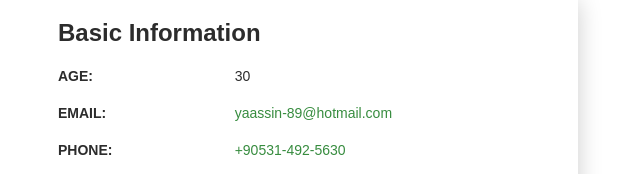
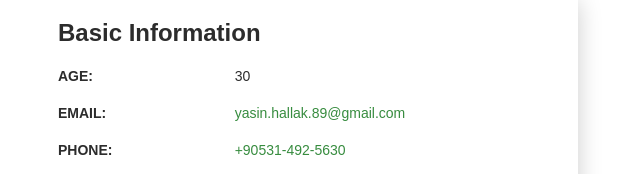
Before and after one commit to yasinhallak/MyResume, a plain HTML site: page index.html in a window 1280 px wide. Shown: the part 624-798 px from the top of the page, 617-1257 px from the left. Drawn offline with Linux system fonts and the light colour scheme.

Commit message:
change email from hotmail to gmail

```diff
--- a/index.html
+++ b/index.html
@@ -155,7 +155,7 @@
                   </div>
                   <div class="row mt-3">
                     <div class="col-sm-4"><strong class="text-uppercase">Email:</strong></div>
-                    <div class="col-sm-8"><a href="mailto:yaassin-89@hotmail.com">yaassin-89@hotmail.com</a></div>
+                    <div class="col-sm-8"><a href="mailto:yasin.hallak.89@gmail.com">yasin.hallak.89@gmail.com</a></div>
                   </div>
                   <div class="row mt-3">
                     <div class="col-sm-4"><strong class="text-uppercase">Phone:</strong></div>
@@ -478,7 +478,7 @@
                     <div class="row">
                       <div class="col-md-6">
                         <div class="card-body">
-                          <form action="https://formspree.io/yaassin-89@hotmail.com" method="POST">
+                          <form action="https://formspree.io/yasin.hallak.89@gmail.com" method="POST">
                             <div class="p pb-3"><strong>Feel free to contact me </strong></div>
                             <div class="row mb-3">
                               <div class="col">
@@ -531,7 +531,7 @@
                           <p class="mb-0"><strong>Phone</strong></p>
                           <p class="pb-2"><a href="tel:+905314925630">+90531-492-5630</a></p>
                           <p class="mb-0"><strong>Email</strong></p>
-                          <p><a href="mailto:yaassin-89@hotmail.com">yaassin-89@hotmail.com</a></p>
+                          <p><a href="mailto:yasin.hallak.89@gmail.com">yasin.hallak.89@gmail.com</a></p>
                         </div>
                       </div>
                     </div>
```
